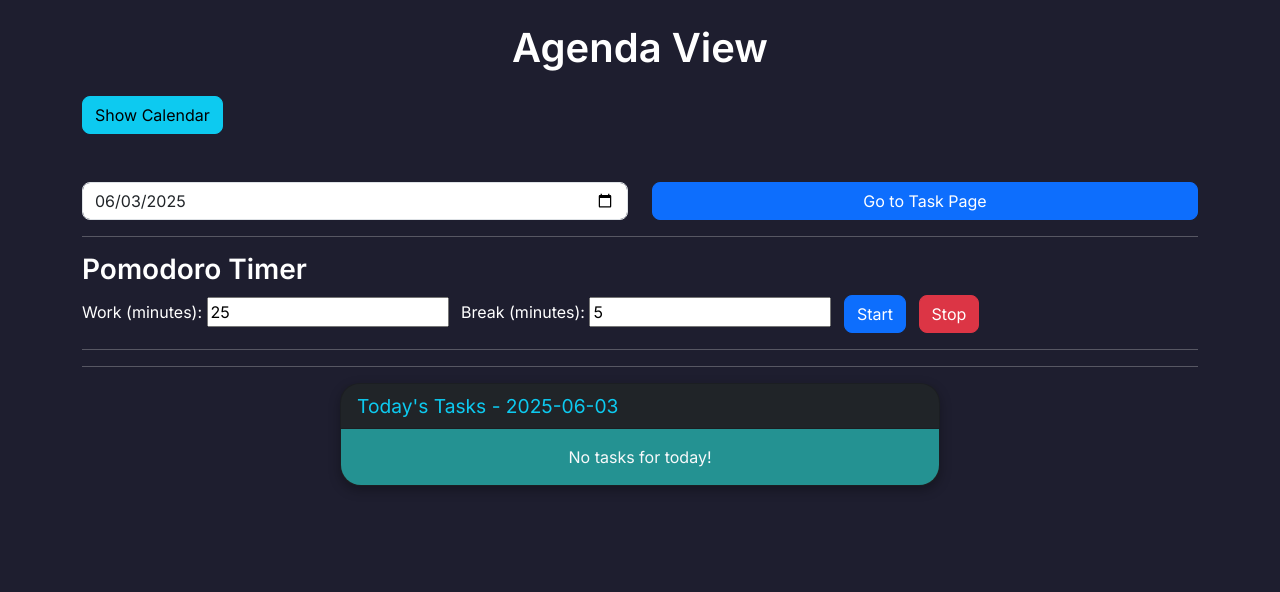
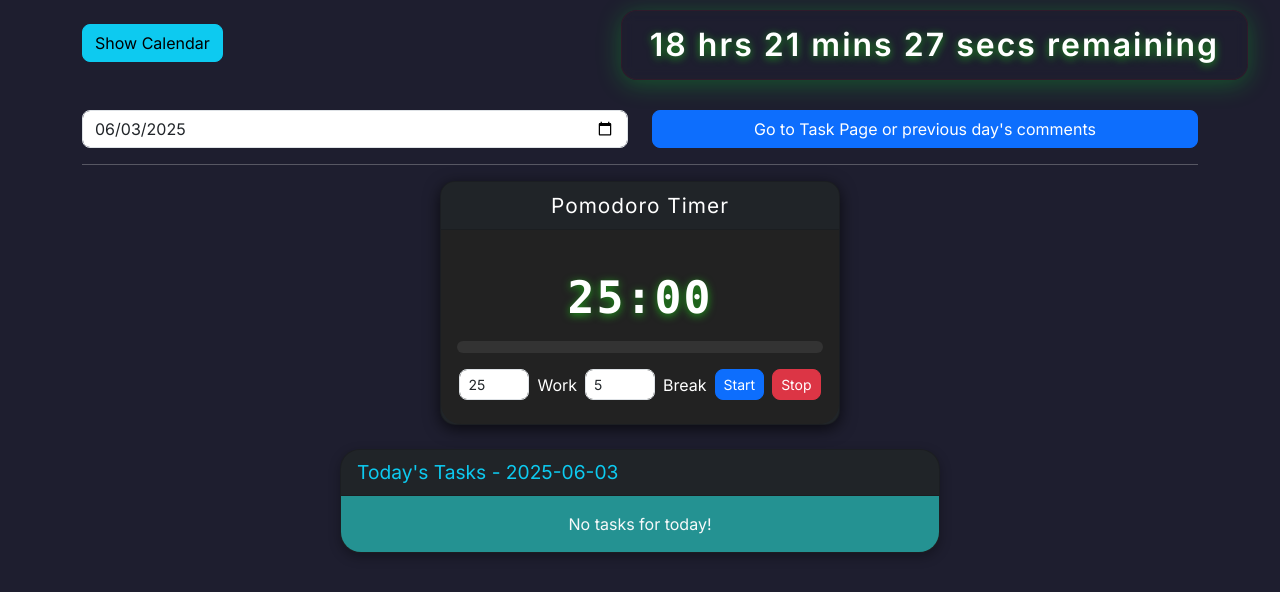
Before and after one commit to githubhealer/TO_DO-Flask-app, a Flask app: page / in a window 1280 px wide. Shown: the top 592 px of the page. Run offline with Flask 3, Linux system fonts and the light colour scheme; some libraries are stand-ins or nearby versions.

Commit message:
Update index.html

```diff
--- a/templates/index.html
+++ b/templates/index.html
@@ -38,11 +38,59 @@
             background-color: #fff;
             color: #000;
         }
+        #liveClockBox {
+            position: absolute;
+            top: 10px;
+            right: 32px;
+            z-index: 9999;
+            background: rgba(30, 30, 47, 0.7);
+            box-shadow: 0 4px 24px rgba(0, 255, 38, 0.25);
+            border-radius: 16px;
+            padding: 10px 28px;
+            backdrop-filter: blur(6px);
+            border: 1px solid rgba(255, 0, 0, 0.08);
+            display: flex;
+            align-items: center;
+            min-width: 180px;
+        }
+        #liveClock {
+            font-size: 2rem;
+            font-family: 'Inter', 'Consolas', monospace;
+            font-weight: 700;
+            letter-spacing: 2px;
+            color: #fff;
+            text-shadow: 0 2px 8px rgba(29, 223, 19, 0.667);
+            user-select: none;
+        }
+        @media (max-width: 600px) {
+            #liveClockBox {
+                top: 8px;
+                right: 8px;
+                padding: 6px 10px;
+                min-width: 120px;
+            }
+            #liveClock {
+                font-size: 1.1rem;
+            }
+        }
     </style>
 </head>
 <body>
+<div id="liveClockBox">
+    <span id="liveClock">--:--:--.---</span>
+</div>
+<script>
+    function updateClock() {
+        const now = new Date();
+        const h = 24-now.getHours().toString().padStart(2, '0');
+        const m = 60-now.getMinutes().toString().padStart(2, '0');
+        const s = 60-now.getSeconds().toString().padStart(2, '0');
+        document.getElementById('liveClock').textContent = `${h} hrs ${m} mins ${s} secs remaining`;
+    }
+    setInterval(updateClock, 25);
+    updateClock();
+</script>
 <div class="container py-4">
-    <h1 class="mb-4 text-center">Agenda View</h1>
 
     <!-- Show Calendar Button -->
     <button class="btn btn-info mb-4" onclick="showCalendarModal()">Show Calendar</button>
@@ -113,7 +161,7 @@
                     value="{{ now().strftime('%Y-%m-%d') }}">
             </div>
             <div class="col-md-6">
-                <button type="submit" class="btn btn-primary w-100">Go to Task Page</button>
+                <button type="submit" class="btn btn-primary w-100">Go to Task Page or previous day's comments</button>
             </div>
         </div>
     </form>
@@ -126,62 +174,76 @@
         }
     </script>
     <hr>
-    <h3>Pomodoro Timer</h3>
-    <form id="pomodoroForm" onsubmit="startPomodoro(event)">
-        <label>Work (minutes):</label>
-        <input type="number" id="workDuration" value="25" min="0.05" step="0.05" required>
-        <label class="ms-2">Break (minutes):</label>
-        <input type="number" id="breakDuration" min="0.1" value="5" step="0.1" required>
-        <button type="submit" class="btn btn-primary ms-2">Start</button>
-        <button type="button" class="btn btn-danger ms-2" onclick="stopPomodoro()">Stop</button>
+    <div class="card bg-dark text-white mb-4" style="max-width:400px;margin:auto;box-shadow:0 4px 16px #000a;">
+      <div class="card-header text-center" style="font-size:1.3rem;letter-spacing:1px;">
+        <span id="pomoSessionLabel">Pomodoro Timer</span>
+      </div>
+      <div class="card-body d-flex flex-column align-items-center" style="background:#222;border-radius:0 0 20px 20px;">
+        <div id="pomoTimer" style="font-size:2.8rem;font-family:'Consolas',monospace;font-weight:700;letter-spacing:2px;margin:18px 0 10px 0;text-shadow:0 2px 8px #1ddf13aa;">
+          25:00
+        </div>
+        <div class="progress w-100 mb-3" style="height:12px;background:#333;">
+          <div id="pomoProgress" class="progress-bar bg-success" role="progressbar" style="width:0%;transition:width 0.3s;"></div>
+        </div>
+        <form id="pomodoroForm" class="d-flex gap-2 flex-wrap justify-content-center" onsubmit="startPomodoro(event)">
+          <input type="number" id="workDuration" value="25" min="1" step="1" required class="form-control form-control-sm" style="width:70px;" title="Work (minutes)">
+          <span class="align-self-center">Work</span>
+          <input type="number" id="breakDuration" min="1" value="5" step="1" required class="form-control form-control-sm" style="width:70px;" title="Break (minutes)">
+          <span class="align-self-center">Break</span>
+          <button type="submit" class="btn btn-primary btn-sm">Start</button>
+          <button type="button" class="btn btn-danger btn-sm" onclick="stopPomodoro()">Stop</button>
         </form>
-    <p id="pomodoroDisplay" class="mt-3"></p>
+        <div id="pomoStatus" class="mt-2" style="font-size:1rem;"></div>
+      </div>
+    </div>
     <script>
     let pomoInterval;
     let isWork = true;
     let secondsLeft = 0;
-        function showEditForm(date, taskId, text) {
-            document.getElementById(`edit-form-${date}-${taskId}`).style.display = 'flex';
-            document.getElementById(`task-text-${date}-${taskId}`).style.display = 'none';
-        }
-        function hideEditForm(date, taskId) {
-            document.getElementById(`edit-form-${date}-${taskId}`).style.display = 'none';
-            document.getElementById(`task-text-${date}-${taskId}`).style.display = 'inline';
-        }
+    let totalSeconds = 0;
     function startPomodoro(event) {
         event.preventDefault();
         stopPomodoro();
         isWork = true;
-            let workMinutes = parseFloat(document.getElementById('workDuration').value);
-            let breakMinutes = parseFloat(document.getElementById('breakDuration').value);
-            secondsLeft = Math.round(workMinutes * 60);
+        let workMinutes = parseInt(document.getElementById('workDuration').value, 10);
+        let breakMinutes = parseInt(document.getElementById('breakDuration').value, 10);
+        secondsLeft = workMinutes * 60;
+        totalSeconds = secondsLeft;
         updatePomodoroDisplay();
+        document.getElementById('pomoSessionLabel').textContent = "Work Session";
         pomoInterval = setInterval(function () {
             secondsLeft--;
+            updatePomodoroDisplay();
             if (secondsLeft <= 0) {
                 isWork = !isWork;
                 const msg = isWork ? "Work Time!" : "Break Time!";
                 showNotification(msg);
-                    secondsLeft = Math.round((isWork ? workMinutes : breakMinutes) * 60);
+                secondsLeft = (isWork ? workMinutes : breakMinutes) * 60;
+                totalSeconds = secondsLeft;
+                document.getElementById('pomoSessionLabel').textContent = isWork ? "Work Session" : "Break Session";
             }
-                updatePomodoroDisplay();
         }, 1000);
     }
     function updatePomodoroDisplay() {
         let m = Math.floor(secondsLeft / 60);
         let s = secondsLeft % 60;
         let session = isWork ? "Work" : "Break";
-            document.getElementById('pomodoroDisplay').textContent = `${session} Session: ${m}:${s.toString().padStart(2, '0')}`;
+        document.getElementById('pomoTimer').textContent = `${m.toString().padStart(2,'0')}:${s.toString().padStart(2,'0')}`;
+        document.getElementById('pomoSessionLabel').textContent = session + " Session";
+        let percent = totalSeconds ? 100 * (1 - secondsLeft / totalSeconds) : 0;
+        document.getElementById('pomoProgress').style.width = percent + "%";
+        document.getElementById('pomoProgress').className = "progress-bar " + (isWork ? "bg-success" : "bg-info");
+        document.getElementById('pomoStatus').textContent = session === "Work" ? "Stay focused!" : "Take a break!";
     }
     function stopPomodoro() {
         clearInterval(pomoInterval);
-            document.getElementById('pomodoroDisplay').textContent = "Stopped";
+        document.getElementById('pomoTimer').textContent = "00:00";
+        document.getElementById('pomoSessionLabel').textContent = "Pomodoro Timer";
+        document.getElementById('pomoProgress').style.width = "0%";
+        document.getElementById('pomoStatus').textContent = "";
     }
     function showNotification(msg) {
-            if (!("Notification" in window)) {
-                console.log("This browser does not support desktop notifications.");
-                return;
-            }
+        if (!("Notification" in window)) return;
         if (Notification.permission === "granted") {
             new Notification("Timer Finished!", { body: msg });
         } else if (Notification.permission !== "denied") {
@@ -196,8 +258,6 @@
         Notification.requestPermission();
     }
     </script>
-    <hr>
-    <hr>
     {% set today = now().strftime('%Y-%m-%d') %}
     <div class="card bg-dark text-white mb-4" style="border-radius: 20px; box-shadow: 0 4px 12px rgba(0,0,0,0.3); max-width:600px; margin:auto;">
         <div class="card-header text-info" style="font-size:1.2rem;">
```
Lines whose indentation alone changed are shown as unchanged.
